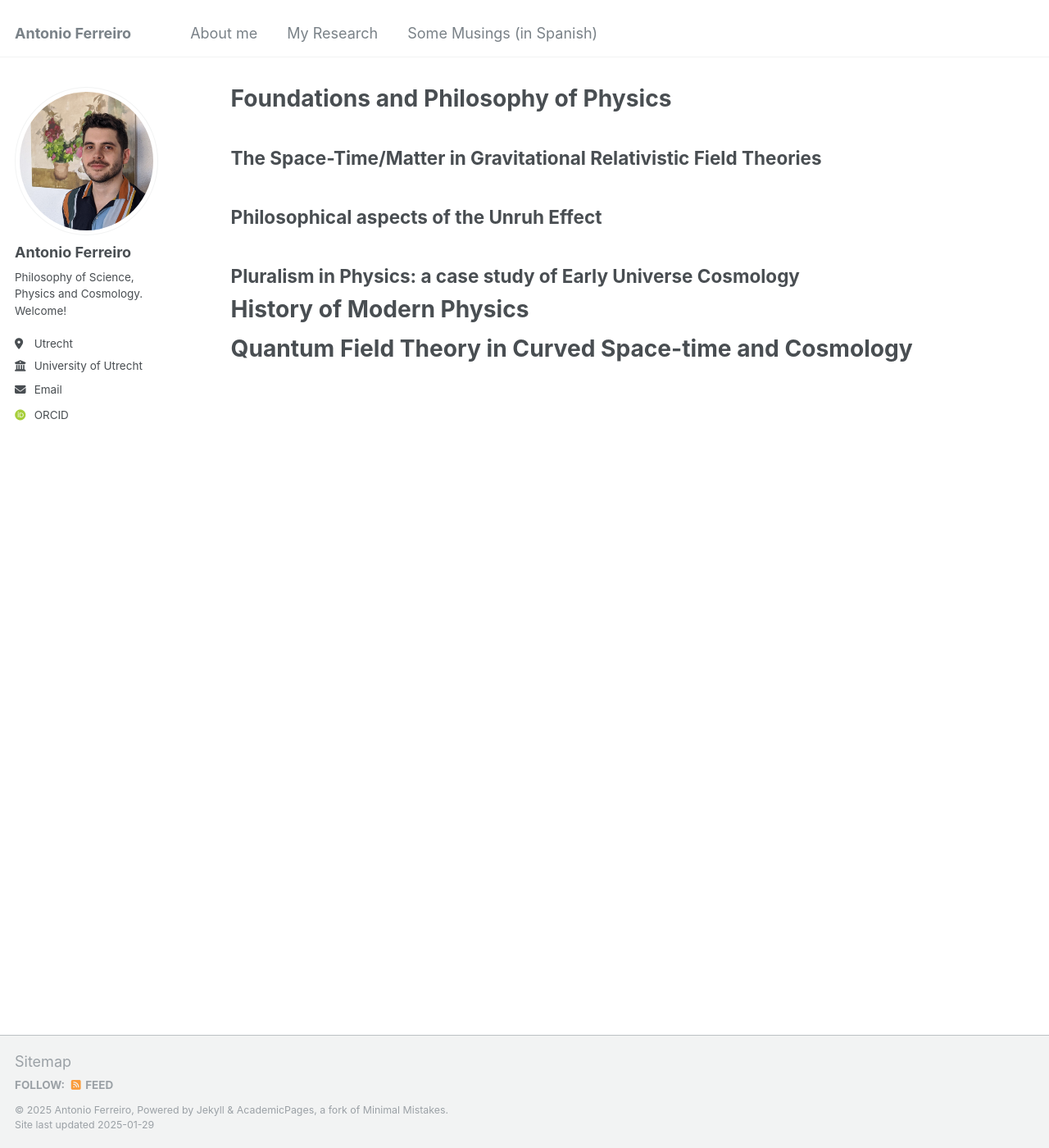
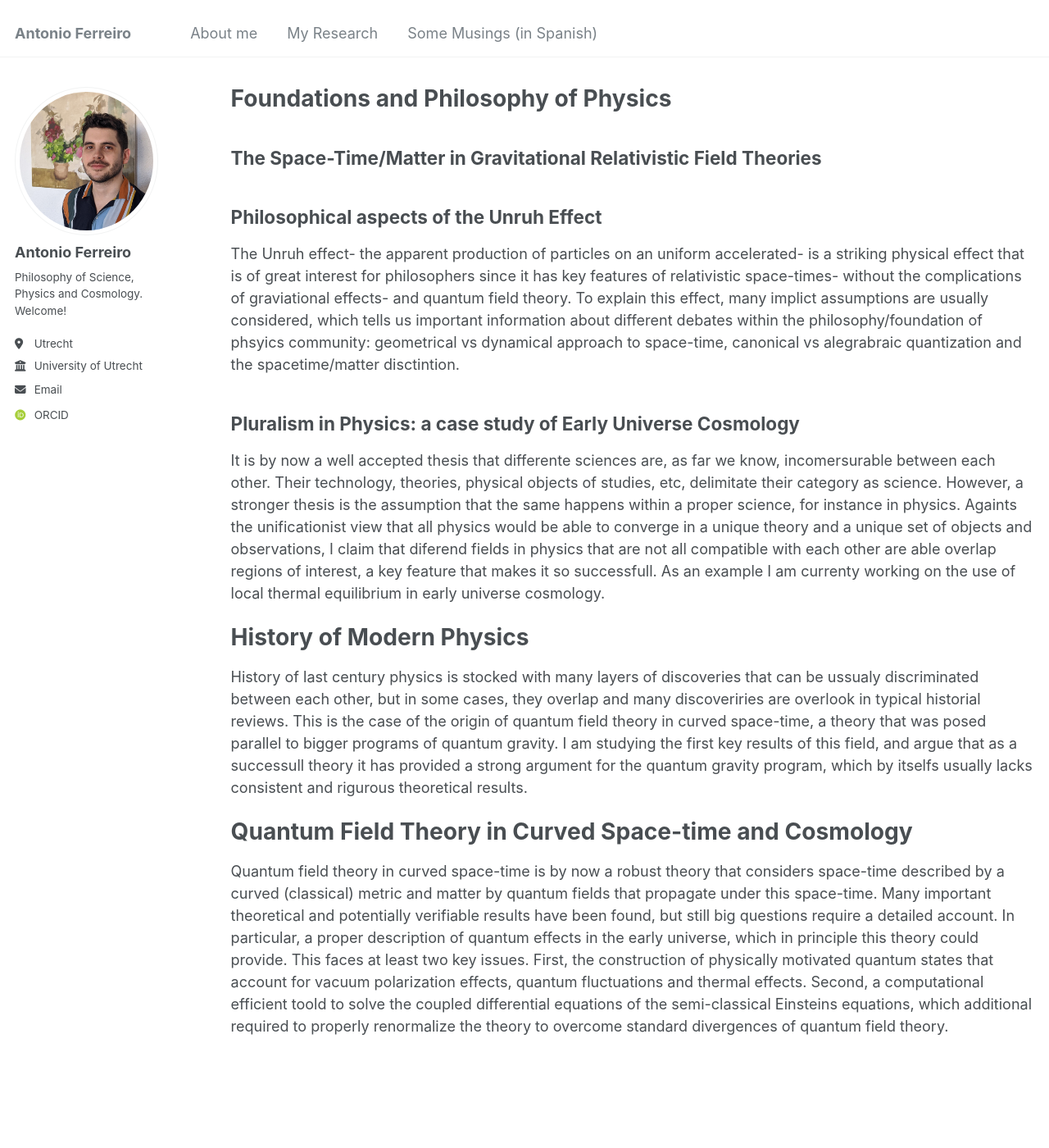
Before and after one commit to Anfedea/anfedea.github.io, a Jekyll site: the page built from _pages/research.md, in a window 1280 px wide and 1400 px high. Shown: the whole window at 82% size. Built offline with Jekyll 4.4.1, drawn with Linux system fonts in a browser that asks for light colours; some web fonts are replaced.

Commit message:
Update research.md

```diff
--- a/_pages/research.md
+++ b/_pages/research.md
@@ -14,12 +14,16 @@ The Space-Time/Matter in Gravitational Relativistic Field Theories
 
 Philosophical aspects of the Unruh Effect
 ------
+The Unruh effect- the apparent production of particles on an uniform accelerated- is a striking physical effect that is of great interest for philosophers since it has key features of relativistic space-times- without the complications of graviational effects- and quantum field theory. To explain this effect, many implict assumptions are usually considered, which tells us important information about different debates within the philosophy/foundation of phsyics community: geometrical vs dynamical approach to space-time, canonical vs alegrabraic quantization and the spacetime/matter disctintion.
 
 Pluralism in Physics: a case study of Early Universe Cosmology
 ------
+It is by now a well accepted thesis that differente sciences are, as far we know, incomersurable between each other. Their technology, theories, physical objects of studies, etc, delimitate their category as science. However, a stronger thesis is the assumption that the same happens within a proper science, for instance in physics. Againts the unificationist view that all physics would be able to converge in a unique theory and a unique set of objects and observations, I claim that diferend fields in physics that are not all compatible with each other are able  overlap regions of interest, a key feature that makes it so successfull. As an example I am currenty working on the use of local thermal equilibrium in early universe cosmology.
 
 History of Modern Physics
 ======
+History of last century physics is stocked with many layers of discoveries that can be ussualy discriminated between each other, but in some cases, they overlap and many discoveriries are overlook in typical historial reviews. This is the case of the origin of quantum field theory in curved space-time, a theory that was posed parallel to bigger programs of quantum gravity. I am studying the first key results of this field, and argue that as a successull theory it has provided a strong argument for the quantum gravity program, which by itselfs usually lacks consistent and rigurous theoretical results.
 
 Quantum Field Theory in Curved Space-time and Cosmology
 ======
+Quantum field theory in curved space-time is by now a robust theory that considers space-time described by a curved (classical) metric and matter by quantum fields that propagate under this space-time. Many important theoretical and potentially verifiable results have been found, but still big questions require a detailed account. In particular, a proper description of quantum effects in the early universe, which in principle this theory could provide. This faces at least two key issues. First, the construction of physically motivated quantum states that account for vacuum polarization effects, quantum fluctuations and thermal effects. Second, a computational efficient toold to solve the coupled differential equations of the semi-classical Einsteins equations, which additional required to properly renormalize the theory to overcome standard divergences of quantum field theory.
```
